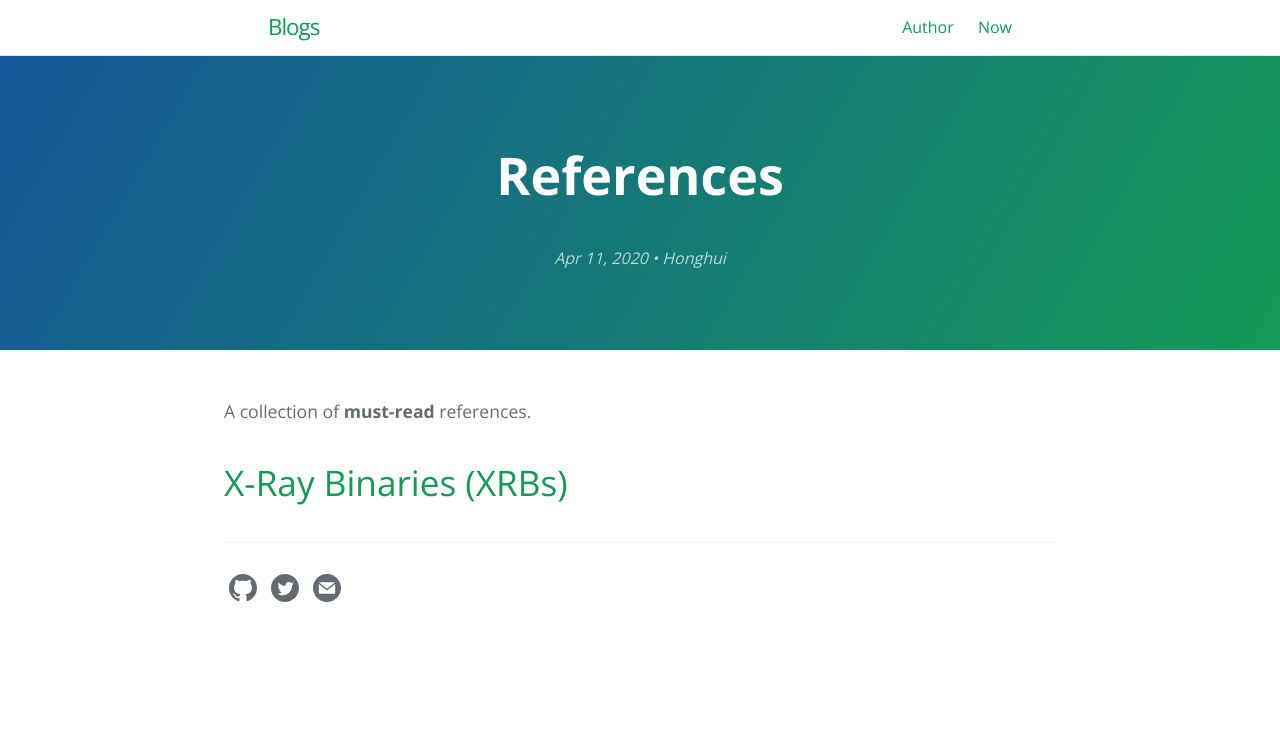
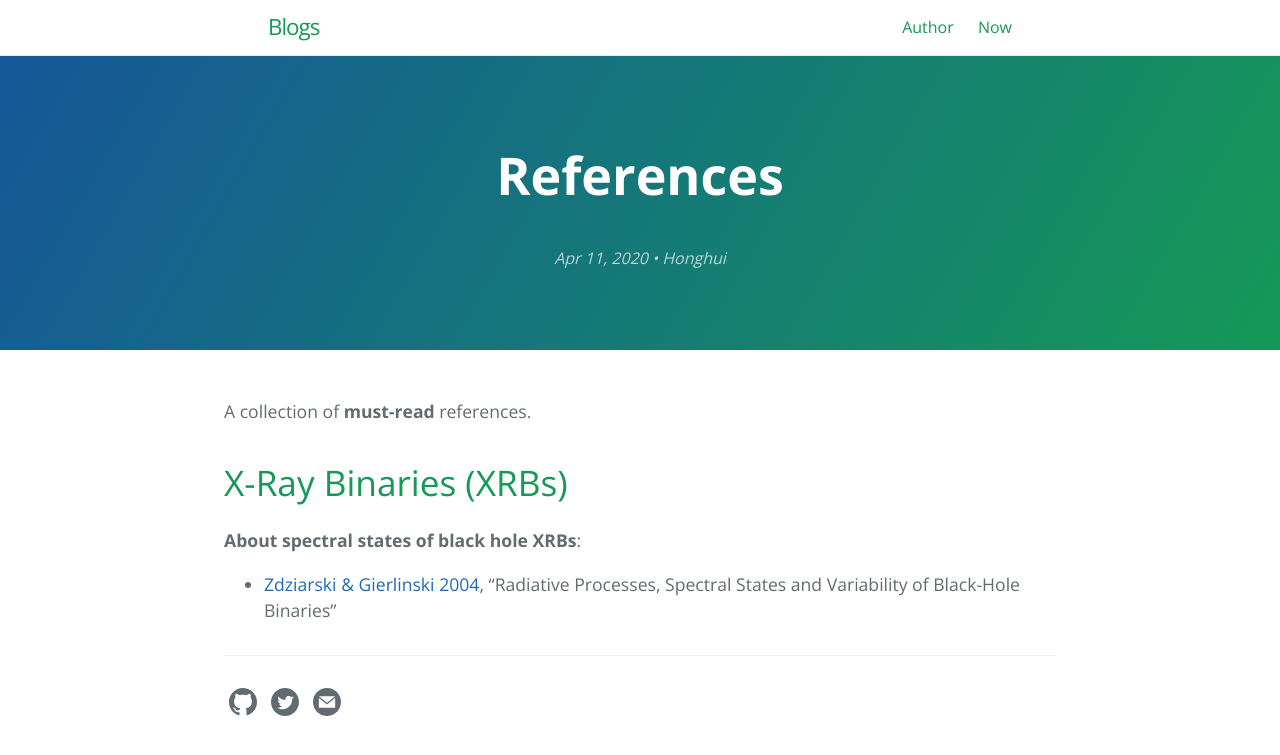
Before and after one commit to honghui-liu/notes, a Jekyll site: the page built from _posts/2020-04-11-References.md, in a window 1280 px wide. Shown: the top 755 px of the page. Built offline with Jekyll 4.4.1, drawn with Linux system fonts in a browser that asks for light colours.

Commit message:
Update 2020-04-11-References.md

```diff
--- a/_posts/2020-04-11-References.md
+++ b/_posts/2020-04-11-References.md
@@ -6,3 +6,7 @@ title: "References"
 A collection of **must-read** references.
 
 # X-Ray Binaries (XRBs)
+
+**About spectral states of black hole XRBs**:
+
+- [Zdziarski & Gierlinski 2004](https://ui.adsabs.harvard.edu/abs/2004PThPS.155...99Z/abstract), "Radiative Processes, Spectral States and Variability of Black-Hole Binaries"
```
